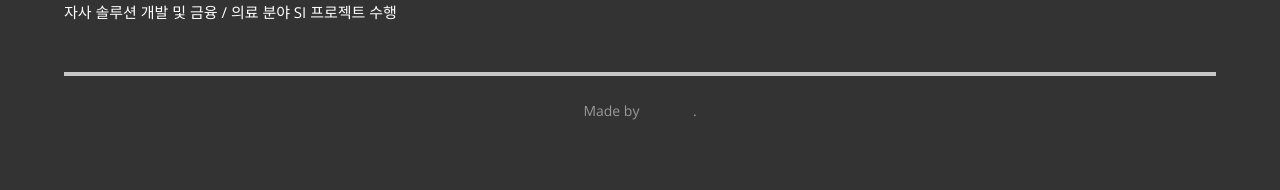
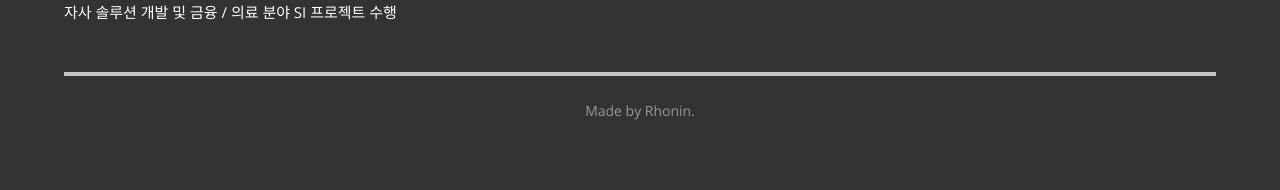
Before and after one commit to tlskals/tlskals.github.io, a Jekyll site: the page built from index.html, in a window 1280 px wide. Shown: the part 4250-4440 px from the top of the page. Built offline with Jekyll 4.4.1, drawn with Linux system fonts in a browser that asks for light colours.

Commit message:
fix: 푸터 링크 제거 및 텍스트 색상 원복 (Made by Rhonin.)

```diff
--- a/_layouts/resume.html
+++ b/_layouts/resume.html
@@ -314,7 +314,7 @@
       {% endif %}
 
       <footer class="page-footer">
-        <p class="footer-line">Made by <a href="https://github.com/tlskals">Rhonin</a>.</p>
+        <p class="footer-line">Made by Rhonin.</p>
       </footer>
 
   </div>
--- a/_sass/_resume.scss
+++ b/_sass/_resume.scss
@@ -267,7 +267,7 @@
 
     > a {
       font-weight: 700;
-      color: #333;
+      color: #fff;
     }
   }
 }
```
